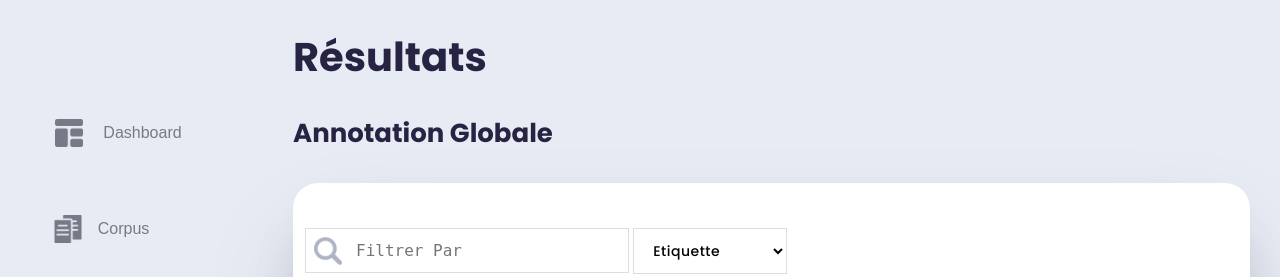
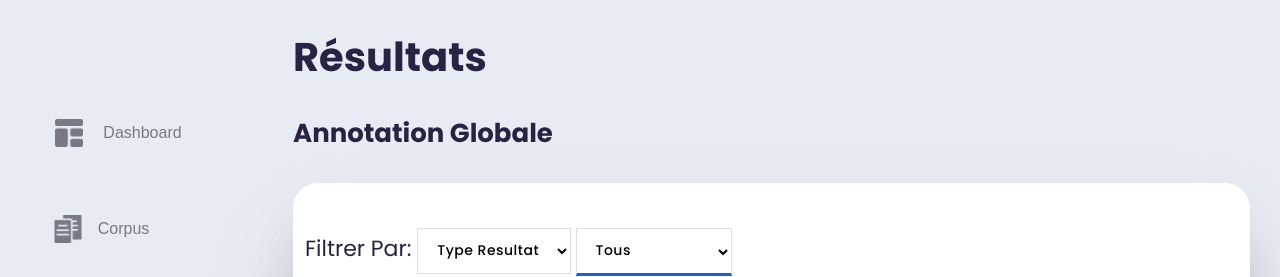
Before and after one commit to yassinekero/DS2A, a Django app: template app_annotation/templates/app_annotation/annotation_globale.html in a window 1280 px wide. Shown: the top 277 px of the page. Run offline with Django 3.2, Linux system fonts and the light colour scheme; the template is opened without the code that fills it, so the values that code supplies are empty; some libraries are stand-ins or nearby versions.

Commit message:
Update annotation_globale.html

```diff
--- a/app_annotation/templates/app_annotation/annotation_globale.html
+++ b/app_annotation/templates/app_annotation/annotation_globale.html
@@ -50,11 +50,28 @@
 
               <div class="titre">{{corpus.titre_corpus}}</div>
 
-              <input type="text" id="myInput" style="background-image: url('{% static 'img/search.png' %}');" onkeyup="myFunction()" placeholder="Filtrer Par">
+              <span class="entry" style="font-size: 22px">Filtrer Par: </span>
+
               <select style="padding: 11px 15px 11px 15px; border: 1px solid #ddd"class="fields type filter_type" onchange="change_filter()">
+                <option>Type Resultat</option>
                 <option>Etiquette</option>
-                <option>Type Resultat</option>
+
               </select>
+              <select style="padding: 11px 15px 11px 15px; "class="fields type type_res_value" onchange="myFunction()">
+                <option>Tous</option>
+                <option>Homogène</option>
+                <option>Hétérogène</option>
+                <option>Contradiction</option>
+                <option>Non Annoté</option>
+              </select>
+              <select style="padding: 11px 15px 11px 15px; display: none" class="fields type etiquette_value" onchange="myFunction()" name ="avis">
+                <option>Tous</option>
+                 {% for cat in categories%}
+                 <option>{{cat.nom_categorie}}</option>
+                 {%endfor%}
+                 <option>Indeterminé</option>
+             </select>
+             <br>
               <div class="entry" style="font-size: 19px">Homogène: <span style="color: green">{{tw_homogene}}% </span>- Hétérogène: {{tw_heterogene}}% - Contradictoire: <span style="color: red">{{tw_contradiction}}%</span> - Non Annoté: {{tw_non_annote}}%</div>
               <br>
             <table style="padding-right:5px; padding-left: 5px" id="table_ag">
@@ -103,22 +120,30 @@
         </div>
         <script>
           let filter_select= document.querySelector(".filter_type")
-          let filter_type
+          let type_res_value= document.querySelector(".type_res_value")
+          let etiquette_value = document.querySelector(".etiquette_value")
+          let filter_type = filter_select.options[filter_select.selectedIndex].value;
           function change_filter()
           {
              filter_type = filter_select.options[filter_select.selectedIndex].value;
-            if (filter_type == "Type Resultat")
-            {
+             if (filter_type == "Type Resultat")
+             {
+              etiquette_value.style.display = "none"
+              type_res_value.style.display = "inline"
+             }
+             else if(filter_type == "Etiquette")
+             {
+              type_res_value.style.display = "none"
+              etiquette_value.style.display = "inline"
+             }
 
-            }
           }
 
 
           function myFunction() {
 
             var input, filter, table, tr, td, i, txtValue;
-            input = document.getElementById("myInput");
-            filter = input.value.toUpperCase();
+
             table = document.getElementById("table_ag");
             tr = table.getElementsByTagName("tr");
 
@@ -127,10 +152,22 @@
             for (i = 0; i < tr.length; i++) {
               if (filter_type == "Type Resultat")
               {
+                let type_res_value= document.querySelector(".type_res_value")
+                filter = type_res_value.options[type_res_value.selectedIndex].value.toUpperCase();
+                if (filter == "TOUS")
+                {
+                  filter = "";
+                }
                 td = tr[i].getElementsByTagName("td")[0];
               }
-              else
+              else if(filter_type == "Etiquette")
               {
+                let etiquette_value = document.querySelector(".etiquette_value")
+                filter = etiquette_value.options[etiquette_value.selectedIndex].value.toUpperCase();
+                if (filter == "TOUS")
+                {
+                  filter = "";
+                }
                 td = tr[i].getElementsByTagName("td")[1];
               }
 
```
